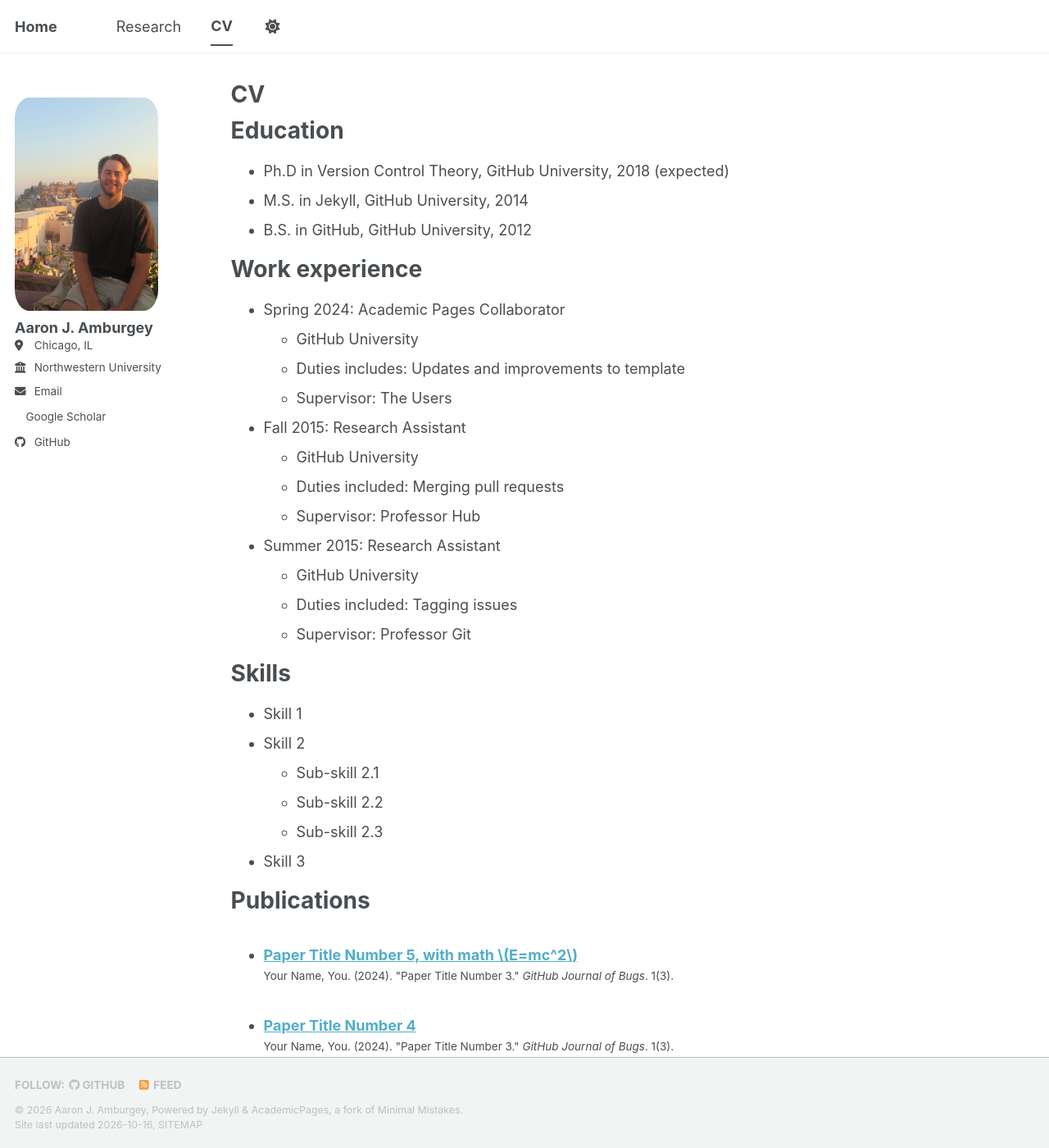
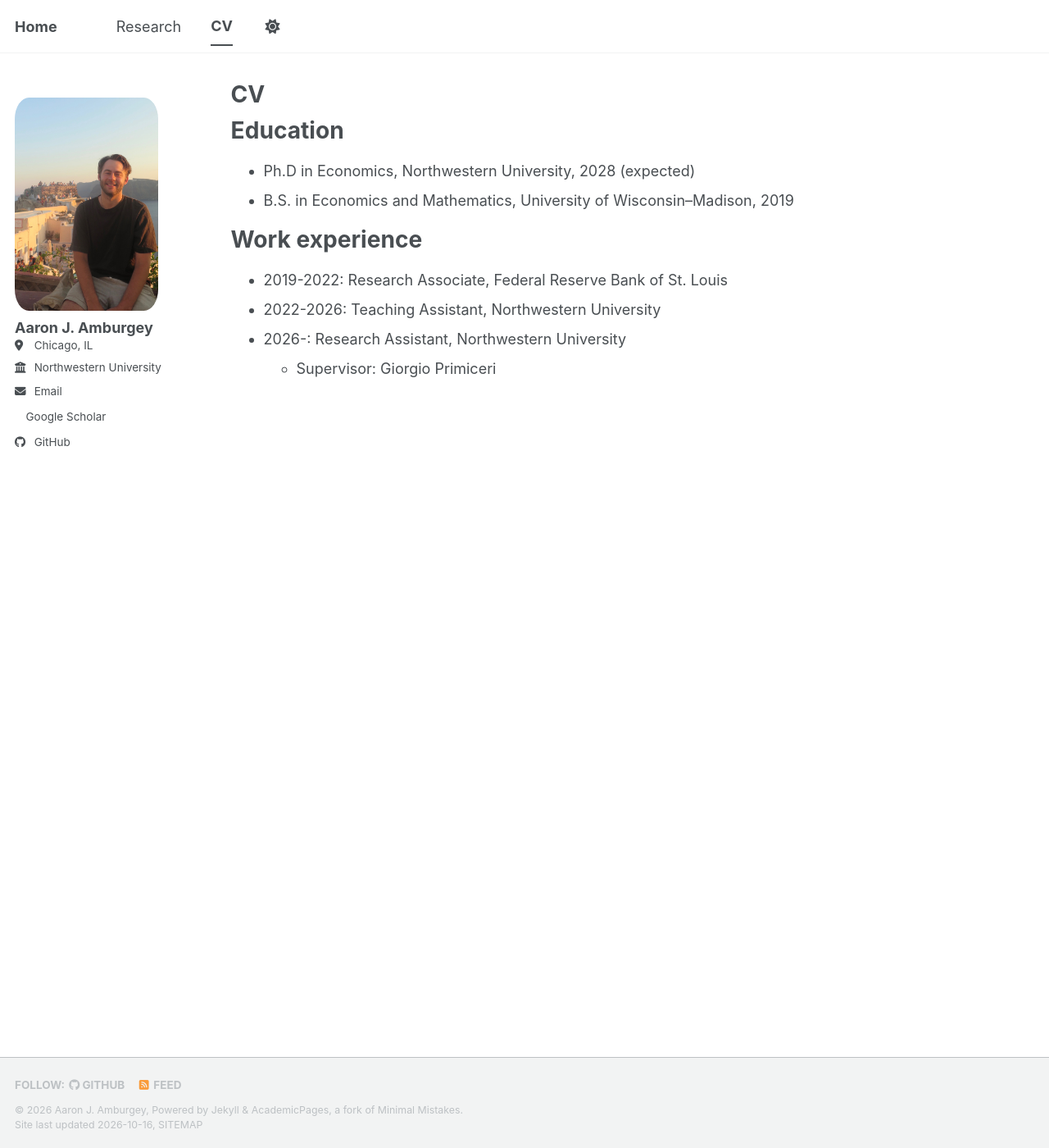
Before and after one commit to ajamburgey/ajamburgey.github.io, a Jekyll site: the page built from _pages/cv.md, in a window 1280 px wide and 1400 px high. Shown: the whole window at 82% size. Built offline with Jekyll 4.4.1, drawn with Linux system fonts in a browser that asks for light colours; a style sheet for code colours, icons or effects is not loaded; some of the changed text lies outside the part shown.

Commit message:
Revise CV with updated education and work experience
Updated education and work experience sections with new degrees and positions.

```diff
--- a/_pages/cv.md
+++ b/_pages/cv.md
@@ -11,54 +11,12 @@ redirect_from:
 
 Education
 ======
-* Ph.D in Version Control Theory, GitHub University, 2018 (expected)
-* M.S. in Jekyll, GitHub University, 2014
-* B.S. in GitHub, GitHub University, 2012
+* Ph.D in Economics, Northwestern University, 2028 (expected)
+* B.S. in Economics and Mathematics, University of Wisconsin--Madison, 2019
 
 Work experience
 ======
-* Spring 2024: Academic Pages Collaborator
-  * GitHub University
-  * Duties includes: Updates and improvements to template
-  * Supervisor: The Users
-
-* Fall 2015: Research Assistant
-  * GitHub University
-  * Duties included: Merging pull requests
-  * Supervisor: Professor Hub
-
-* Summer 2015: Research Assistant
-  * GitHub University
-  * Duties included: Tagging issues
-  * Supervisor: Professor Git
-
-Skills
-======
-* Skill 1
-* Skill 2
-  * Sub-skill 2.1
-  * Sub-skill 2.2
-  * Sub-skill 2.3
-* Skill 3
-
-Publications
-======
-  <ul>{% for post in site.publications reversed %}
-    {% include archive-single-cv.html %}
-  {% endfor %}</ul>
-
-Talks
-======
-  <ul>{% for post in site.talks reversed %}
-    {% include archive-single-talk-cv.html  %}
-  {% endfor %}</ul>
-
-Teaching
-======
-  <ul>{% for post in site.teaching reversed %}
-    {% include archive-single-cv.html %}
-  {% endfor %}</ul>
-
-Service and leadership
-======
-* Currently signed in to 43 different slack teams
+* 2019-2022: Research Associate, Federal Reserve Bank of St. Louis
+* 2022-2026: Teaching Assistant, Northwestern University
+* 2026-: Research Assistant, Northwestern University
+    * Supervisor: Giorgio Primiceri
```
